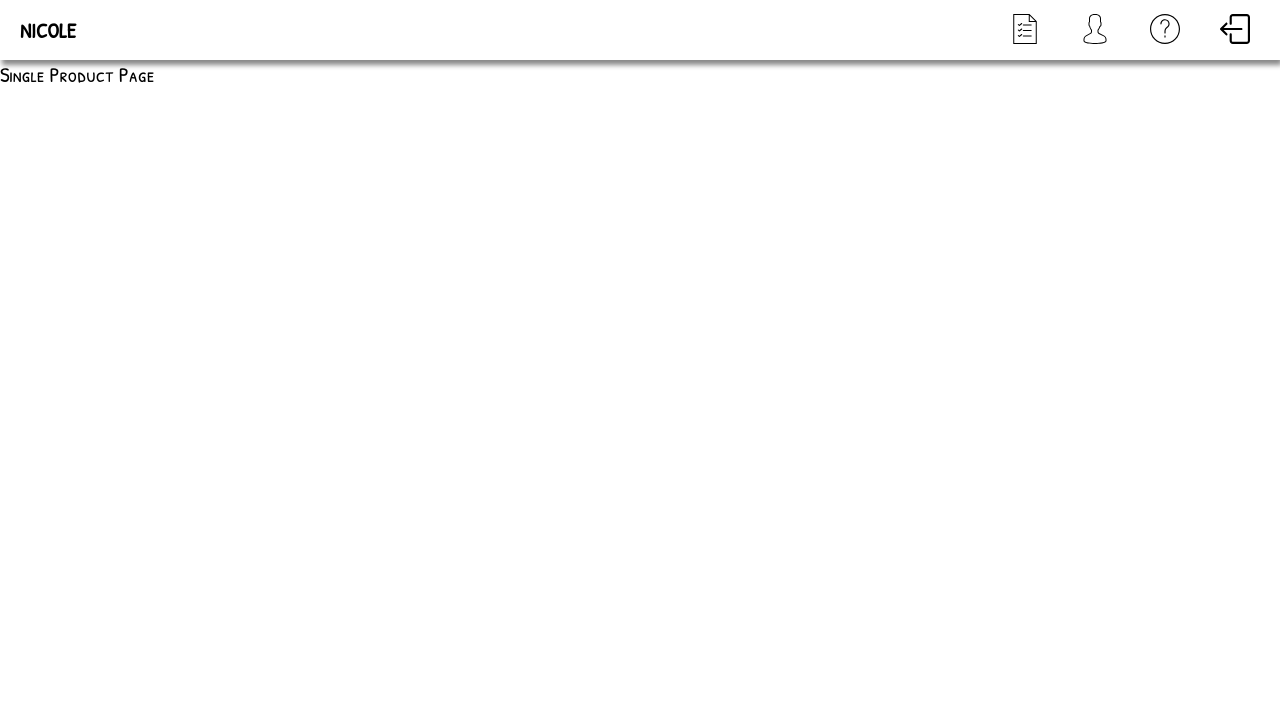
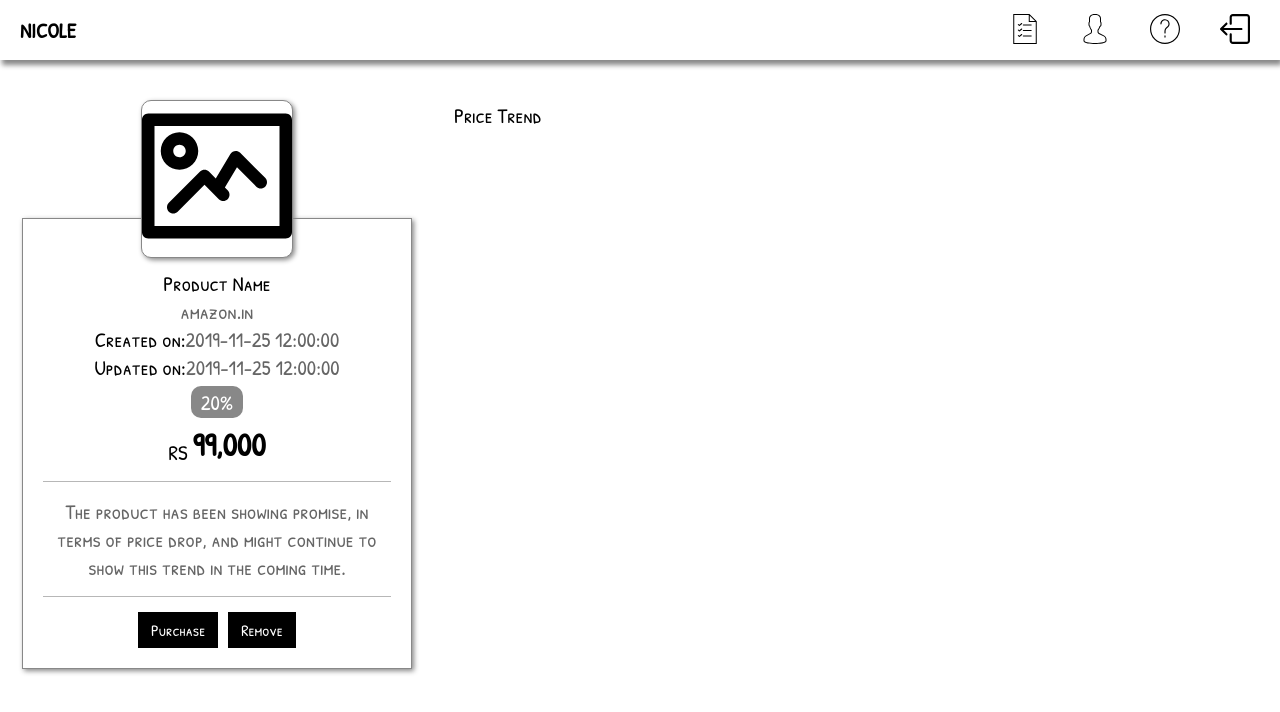
Before and after one commit to tejazz/nicole-client, a React (Create React App) app: page /product/1 in a window 1280 px wide. Shown: the top 712 px of the page. Built offline with nearby package versions, Linux system fonts and the light colour scheme.

Commit message:
product card layout

```diff
--- a/src/app/pages/HomePage/HomePage.scss
+++ b/src/app/pages/HomePage/HomePage.scss
@@ -5,6 +5,7 @@
   min-height: 100vh;
   display: flex;
   margin-bottom: 40px;
+  overflow-x: hidden;
 
   @media screen and (max-width: 590px) {
     display: block;
--- a/src/app/pages/SingleProductPage/SingleProductPage.scss
+++ b/src/app/pages/SingleProductPage/SingleProductPage.scss
@@ -0,0 +1,96 @@
+@import '../../../styles/abstracts.scss';
+
+.SingleProductPage {
+    overflow-x: hidden;
+
+    .SingleProductPageContainer {
+        width: 100%;
+        min-height: 100vh;
+        display: flex;
+
+        .ProductDetails {
+            width: 35%;
+
+            &_Image {
+                width: 150px;
+                border: 1px solid $color-border;
+                box-shadow: 2px 2px 5px $color-border;
+                display: block;
+                margin: 0 auto;
+                margin-top: 40px;
+                position: relative;
+                z-index: 3;
+                background: $color-white;
+                border-radius: 10px;
+
+                & > .SingleProductImage {
+                    width: 100%;
+                    height: 100%;
+                }
+            }
+
+            &_Info {
+                width: 80%;
+                border: 1px solid $color-border;
+                box-shadow: 2px 2px 5px $color-border;
+                display: block;
+                margin: 0 auto;
+                padding: 20px;
+                padding-top: 50px;
+                margin-top: -40px;
+                z-index: 1;
+                position: relative;
+                text-align: center;
+
+                .InfoLabel {
+                    display: flex;
+                    justify-content: center;
+                    align-items: flex-end;
+
+                    &--GrowthTrend {
+                        margin: 0;
+                        background: $color-border;
+                        border-radius: 10px;
+                        color: $color-white;
+                        padding: 2px 10px;
+                        margin: 5px 0;
+
+                        &-Positive {
+                            background: green;
+                        }
+
+                        &-Negative {
+                            background: red;
+                        }
+                    }
+
+                    &_Title {
+                        margin: 0;
+
+                        &--Secondary {
+                            opacity: 0.6;
+                        }
+
+                        &--Price {
+                            font-size: 2rem;
+                            margin-left: 5px;
+                            font-weight: 700;
+                        }
+
+                        &--Separation {
+                            border-top: 1px solid $color-border;
+                            border-bottom: 1px solid $color-border;
+                            padding: 15px 0;
+                            margin: 15px 0;
+                        }
+                    }
+                }
+            }
+        }
+
+        .Statistics {
+            width: 65%;
+            padding: 20px;
+        }
+    }
+}
--- a/src/app/pages/SingleProductPage/SingleProductPage.tsx
+++ b/src/app/pages/SingleProductPage/SingleProductPage.tsx
@@ -1,6 +1,9 @@
 import React, { PureComponent } from 'react';
 import './SingleProductPage.scss';
 import Header from '../../components/Header/Header';
+import DefaultProduct from '../../../assets/images/default-product.svg';
+import { LineChart } from 'recharts';
+import Button from '../../components/Button/Button';
 
 interface SingleProductProps {
     history: any;   // to-do: define proper types
@@ -27,8 +30,67 @@ class SingleProductPage extends PureComponent<SingleProductProps, SingleProductS
                     currentRoute={this.state.currentRoute}
                 />
 
-                <div className="SingleProductPage">
-                    Single Product Page
+                <div className="SingleProductPageContainer">
+                    <div className="ProductDetails">
+                        <div className="ProductDetails_Image">
+                            <img
+                                src={DefaultProduct}
+                                alt="single-product"
+                                className="SingleProductImage"
+                            />
+                        </div>
+
+                        <div className="ProductDetails_Info">
+                            <div className="InfoLabel">
+                                <p className="InfoLabel_Title">Product Name</p>
+                            </div>
+
+                            <div className="InfoLabel">
+                                <p className="InfoLabel_Title InfoLabel_Title--Secondary">amazon.in</p>
+                            </div>
+
+                            <div className="InfoLabel">
+                                <p className="InfoLabel_Title">Created on:</p>
+                                <p className="InfoLabel_Title InfoLabel_Title--Secondary">2019-11-25 12:00:00</p>
+                            </div>
+
+                            <div className="InfoLabel">
+                                <p className="InfoLabel_Title">Updated on:</p>
+                                <p className="InfoLabel_Title InfoLabel_Title--Secondary">2019-11-25 12:00:00</p>
+                            </div>
+
+                            <div className="InfoLabel">
+                                <p className="InfoLabel--GrowthTrend">20%</p>
+                            </div>
+
+                            <div className="InfoLabel">
+                                <p className="InfoLabel_Title">RS</p>
+                                <p className="InfoLabel_Title InfoLabel_Title--Price">99,000</p>
+                            </div>
+
+                            <div className="InfoLabel">
+                                <p className="InfoLabel_Title InfoLabel_Title--Secondary InfoLabel_Title--Separation">The product has been showing promise, in terms of price drop, and might continue to show this trend in the coming time.</p>
+                            </div>
+
+                            <div className="ProductButtons">
+                                <Button
+                                    label="Purchase"
+                                    componentClass="Button"
+                                    action={() => { }}
+                                />
+
+                                <Button
+                                    label="Remove"
+                                    componentClass="Button"
+                                    action={() => { }}
+                                />
+                            </div>
+                        </div>
+                    </div>
+
+                    <div className="Statistics">
+                        <p className="Statistics_Title">Price Trend</p>
+                    </div>
                 </div>
             </div>
         );
```
